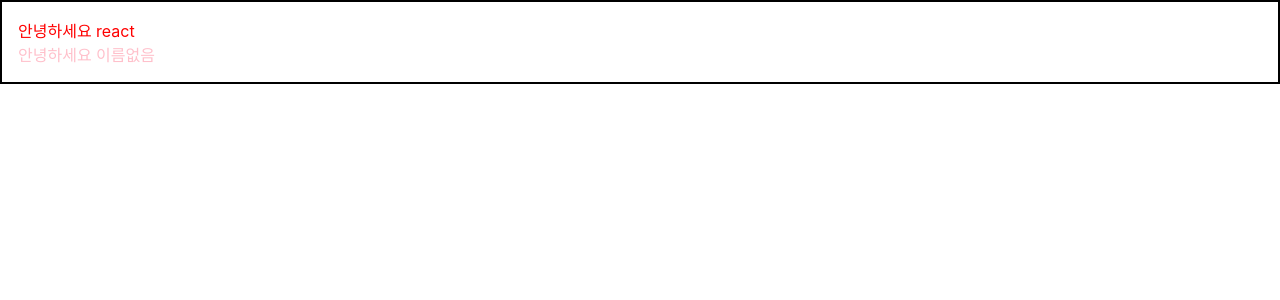
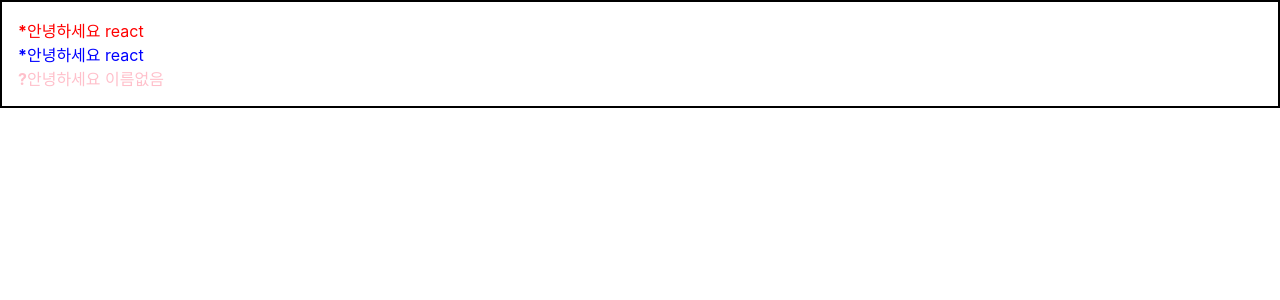
Before and after one commit to ninjasul/begin-react, a React (Create React App) app: page / in a window 1280 px wide. Shown: the top 300 px of the page. Built offline with nearby package versions, Linux system fonts and the light colour scheme.

Commit message:
조건에 따른 컨텐츠 노출

```diff
--- a/src/App.js
+++ b/src/App.js
@@ -5,7 +5,8 @@
 function App() {
   return (
       <Wrapper>
-          <Hello name="react" color="red" />
+          <Hello name="react" color="red" isSpecial={true} />
+          <Hello name="react" color="blue" isSpecial />
           <Hello color="pink" />
       </Wrapper>
   );
--- a/src/Hello.js
+++ b/src/Hello.js
@@ -9,10 +9,16 @@
 }
 */
 
-function Hello({ color, name }) {
-    return <div style={{
-        color
-    }}>안녕하세요 {name}</div>;
+function Hello({ color, name, isSpecial }) {
+    return (
+        <div style={{
+            color
+        }}>
+            {isSpecial ? <b>*</b> : <b>?</b>}
+            {/*{isSpecial && <b>*</b>}*/}
+            안녕하세요 {name}
+        </div>
+    );
 }
 
 Hello.defaultProps = {
```
